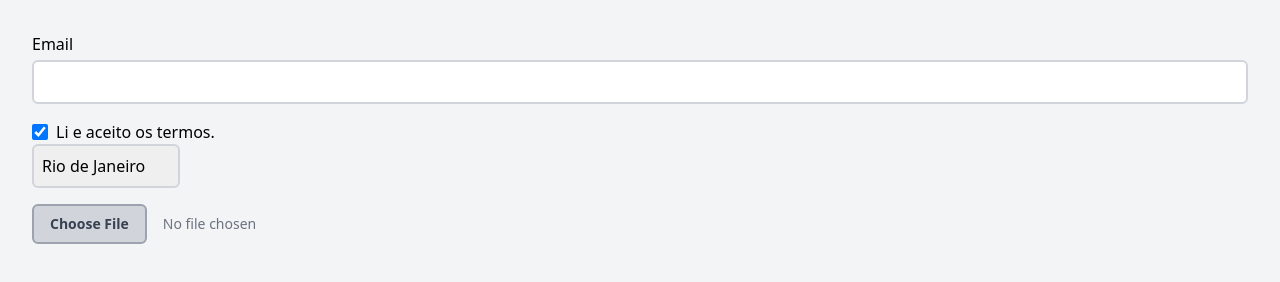
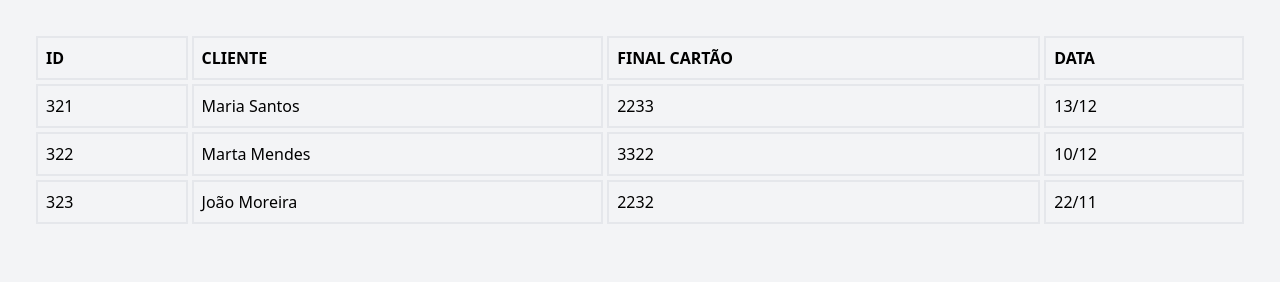
Before and after one commit to DavidGBbr/tailwind, a website: page src/index.html in a window 1280 px wide. Drawn offline with Linux system fonts and the light colour scheme.

Commit message:
feat: tabelas

```diff
--- a/src/index.html
+++ b/src/index.html
@@ -7,41 +7,35 @@
     <link rel="stylesheet" href="./output.css" />
   </head>
   <body class="m-8 bg-gray-100">
-    <div class="grid gap-1 mb-4">
-      <label for="email">Email</label>
-      <input
-        id="email"
-        name="email"
-        type="text"
-        class="border-2 border-gray-300 rounded-md block p-2 focus:border-yellow-400 focus:outline-none focus:ring-2 focus:ring-yellow-100"
-      />
-    </div>
-
-    <div>
-      <label class="flex items-center gap-2" for="termos">
-        <input
-          id="termos"
-          name="termos"
-          type="checkbox"
-          class="size-4"
-          checked
-        />Li e aceito os termos.</label
-      >
-    </div>
-
-    <select
-      class="mb-4 border-2 rounded-md p-2 border-gray-300 focus:border-yellow-400 focus:outline-none focus:ring-2 focus:ring-yellow-100 appearance-none pr-8 bg-[url('./img/seta.svg')] bg-no-repeat bg-[center_right_0.5rem]"
-      name=""
-      id=""
-    >
-      <option value="">Rio de Janeiro</option>
-      <option value="">São Paulo</option>
-      <option value="">Tocantins</option>
-    </select>
-
-    <input
-      type="file"
-      class="block w-full text-sm text-gray-500 file:mr-4 file:py-2 file:px-4 file:rounded-md file:border-2 file:border-gray-400 file:border-solid file:text-sm file:font-semibold file:bg-gray-300 file:text-gray-700 hover:file:bg-gray-200 focus:outline-none file:focus:border-yellow-400"
-    />
+    <table class="border-separate border-spacing-1 w-full table-auto">
+      <thead>
+        <tr class="text-left *:p-2 *:border-2 *:border-gray-200 *:uppercase">
+          <th>id</th>
+          <th>cliente</th>
+          <th>final cartão</th>
+          <th>data</th>
+        </tr>
+      </thead>
+      <tbody class="*:*:p-2 *:*:border-2 *:*:border-gray-200">
+        <tr>
+          <td>321</td>
+          <td>Maria Santos</td>
+          <td>2233</td>
+          <td>13/12</td>
+        </tr>
+        <tr>
+          <td>322</td>
+          <td>Marta Mendes</td>
+          <td>3322</td>
+          <td>10/12</td>
+        </tr>
+        <tr>
+          <td>323</td>
+          <td>João Moreira</td>
+          <td>2232</td>
+          <td>22/11</td>
+        </tr>
+      </tbody>
+    </table>
   </body>
 </html>
```
Also changed, not shown: src/output.css.
